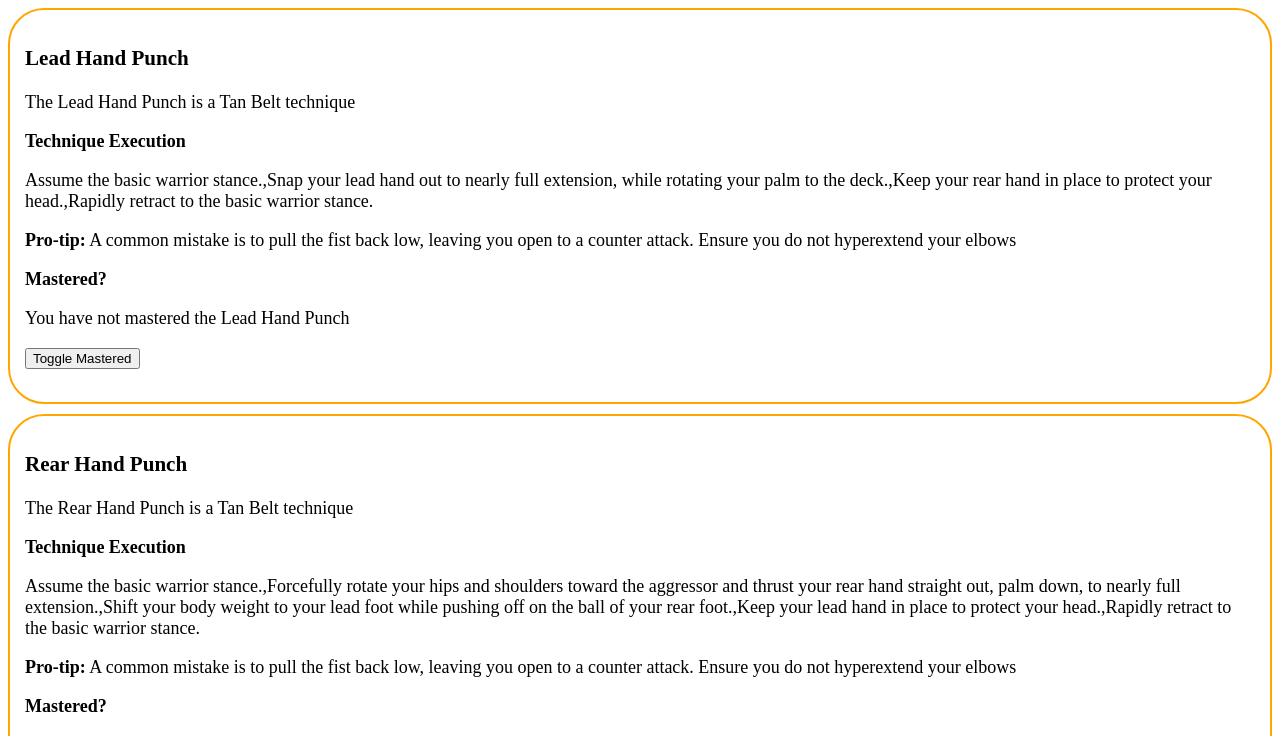
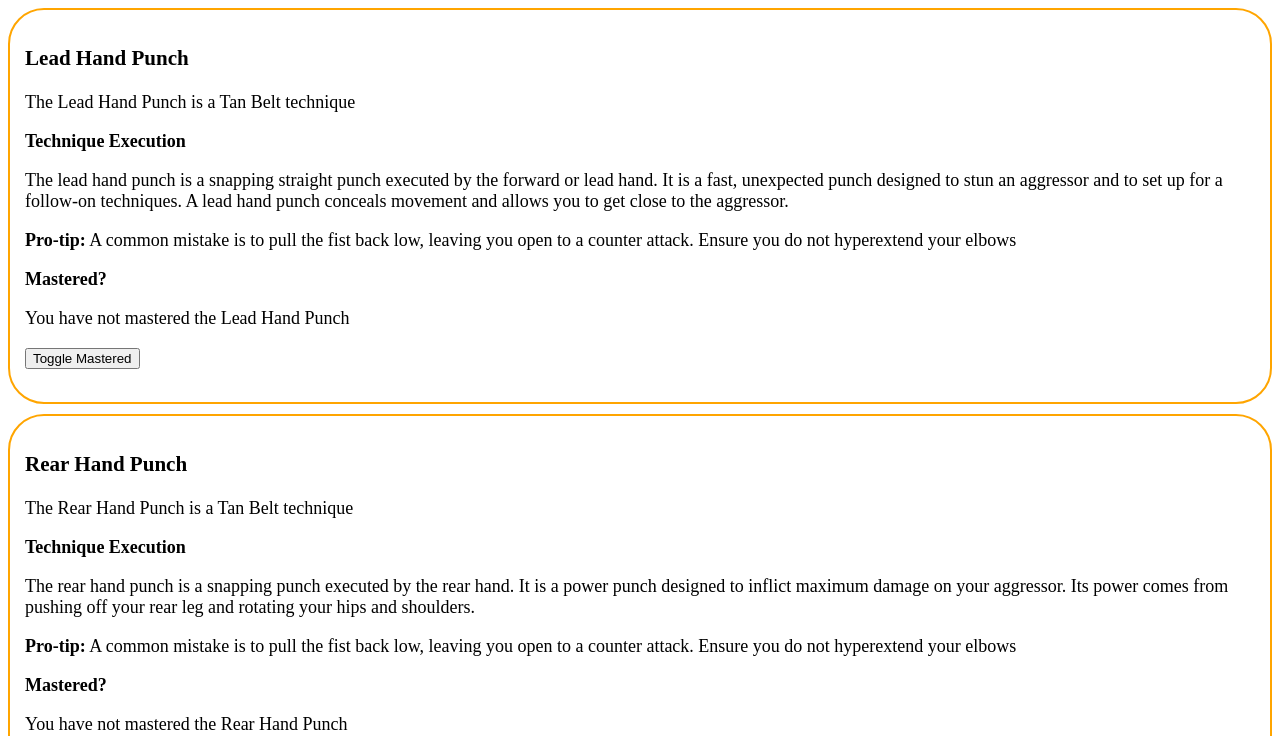
Before and after one commit to rc-devs/mcninja, an Angular app in the folder mcninja/: page / in a window 1280 px wide. Shown: the top 736 px of the page. Built offline with nearby package versions, Linux system fonts and the light colour scheme.

Commit message:
new iframe for videos, but error still calling for dom sanitization;
https://angular.dev/best-practices/security#preventing-cross-site-scripting-xss

```diff
--- a/mcninja/src/app/display-techniques/display-techniques.component.html
+++ b/mcninja/src/app/display-techniques/display-techniques.component.html
@@ -3,9 +3,10 @@
     <h3>{{technique.title}}</h3>
       <p>The {{technique.title}} is a {{technique.belt}} Belt technique</p>
       <p><b>Technique Execution</b></p>
-      <div [innerHTML]="technique.execution"></div>
+      <div [innerHTML]="technique.description"></div>
+      <!-- technique.execution (loop over) -->
       <p><b>Pro-tip:</b> {{technique.proTip}}</p>
-     <!--  <div [innerHTML]="technique.video"></div> --> <!-- need dom sanitizer? too many errors -->
+      <!-- <iframe [src]="technique.video" ></iframe> -->
       <p><b>Mastered?</b>
       @if (!technique.mastered){
         <p>You have not mastered the {{technique.title}}</p>
@@ -17,5 +18,3 @@
 }
 
 <a href="#">Back to Top</a>
-
-<iframe src="https://www.youtube.com/embed/8Oxwfhd_L0Q?si=ggknHEo16ij2KbMT" allow="autoplay; encrypted-media" ></iframe>
```
